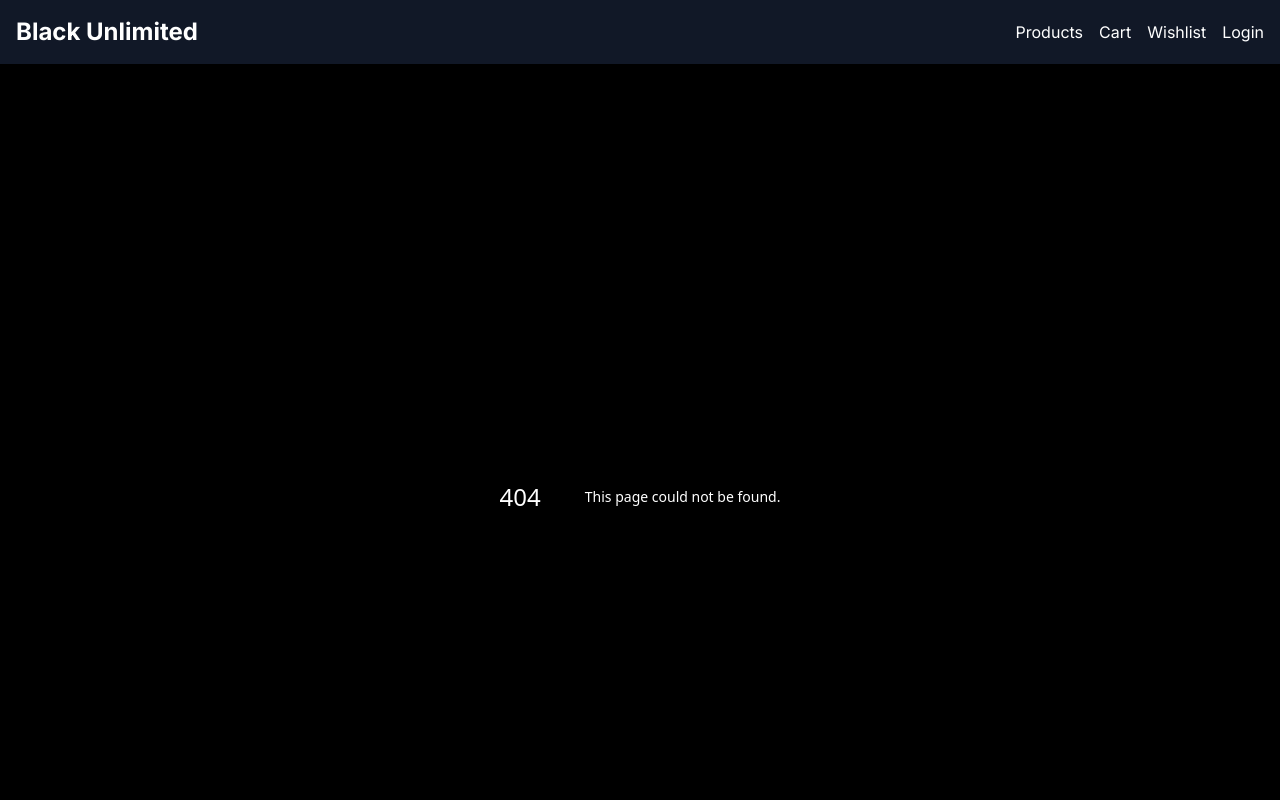
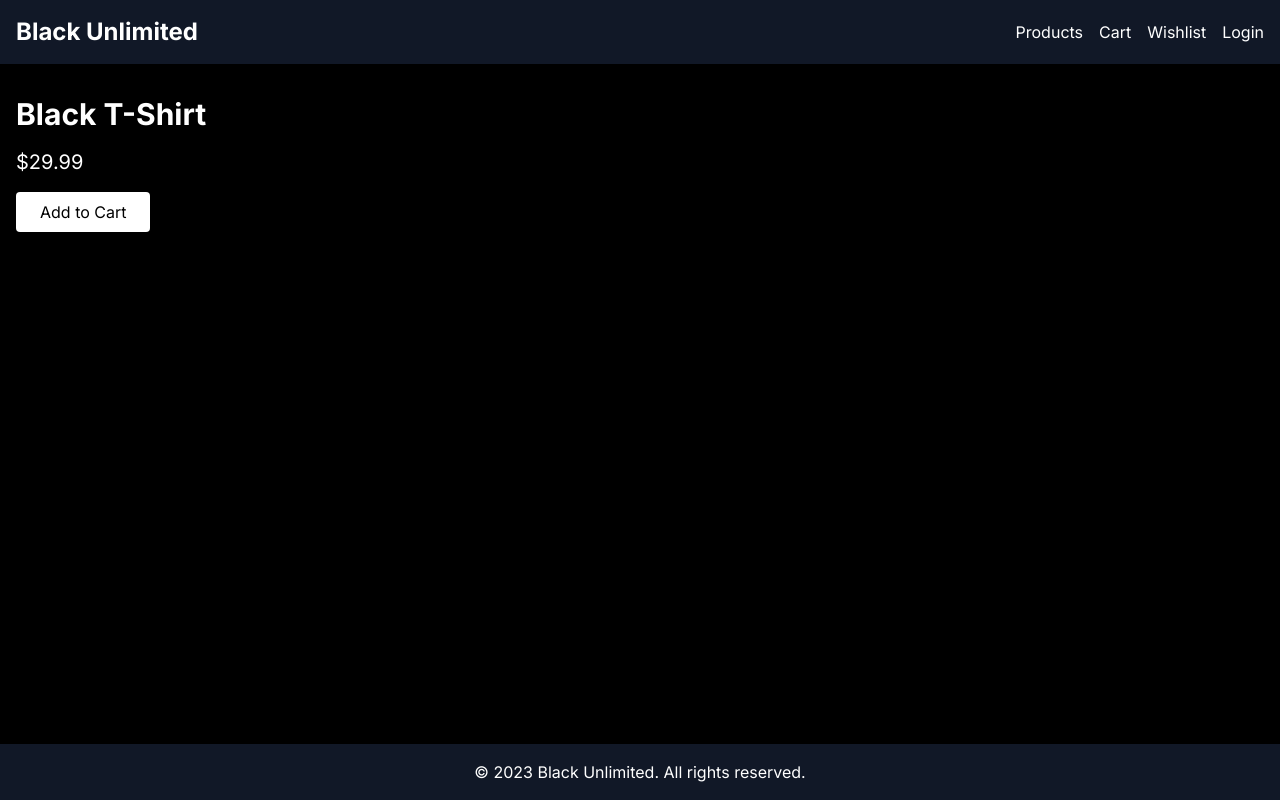
Before and after one commit to rishmi5h/BU-UI, a Next.js app: page /products/1 in a window 1280 px wide. Before the commit this address had no page. Shown: the top 800 px of the page. Built offline with nearby package versions, Linux system fonts and the light colour scheme.

Commit message:
Create page.tsx

```diff
--- /dev/null
+++ b/app/products/[id]/page.tsx
@@ -0,0 +1,31 @@
+import { notFound } from 'next/navigation'
+
+export default function ProductPage({ params }: { params: { id: string } }) {
+  const product = getProductById(parseInt(params.id))
+
+  if (!product) {
+    notFound()
+  }
+
+  return (
+    <div>
+      <h1 className="text-3xl font-bold mb-4">{product.name}</h1>
+      <p className="text-xl mb-4">${product.price.toFixed(2)}</p>
+      <button className="bg-white text-black px-6 py-2 rounded hover:bg-gray-200 transition-colors">
+        Add to Cart
+      </button>
+    </div>
+  )
+}
+
+function getProductById(id: number) {
+  const products = [
+    { id: 1, name: 'Black T-Shirt', price: 29.99 },
+    { id: 2, name: 'Black Jeans', price: 59.99 },
+    { id: 3, name: 'Black Dress', price: 79.99 },
+    { id: 4, name: 'Black Sweater', price: 49.99 },
+    { id: 5, name: 'Black Jacket', price: 89.99 },
+    { id: 6, name: 'Black Skirt', price: 39.99 },
+  ]
+  return products.find(p => p.id === id)
+}
```
